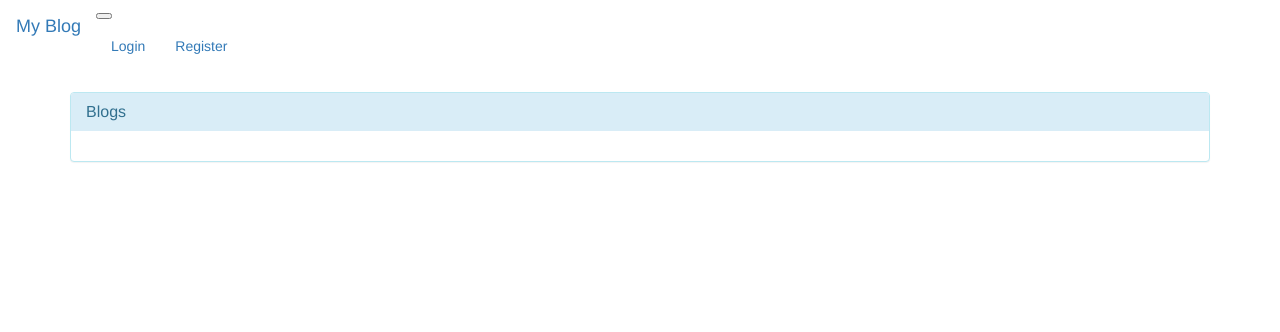
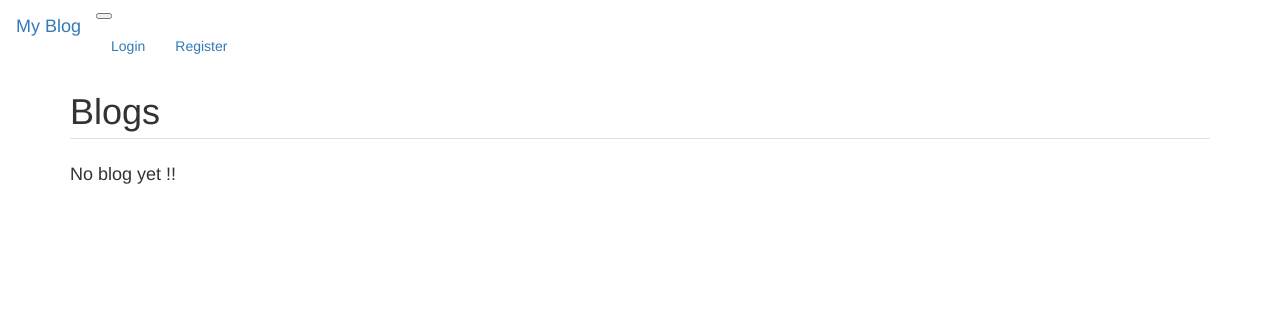
Before and after one commit to lydiah2015/myBlog, a Flask app: page / in a window 1280 px wide. Shown: the top 332 px of the page. Run offline with Flask 2, Linux system fonts and the light colour scheme; some libraries are stand-ins or nearby versions.

Commit message:
created templated for the index view

```diff
--- a/app/templates/index.html
+++ b/app/templates/index.html
@@ -1,33 +1,26 @@
-{% extends './base.html' %}
+{% extends 'base.html' %}
 {% block content %}
     <div class="container">
-        <div class="panel-group">
-            <div class="panel panel-info">
-                <div class="panel-heading  animate">
-                    <h4 class="panel-title">
+        <h1 class="page-header">
             Blogs
-                    </h4>
-                    {% if current_user.is_authenticated %}
-                    <div class="container">
-                        <a class="btn btn-primary" href="">+ Add Blog</a>
-                    </div>
+        </h1>
+        {% if current_user.writer %}
+        <a href="#" class="btn btn-primary">Add blog</a>
         {% endif %}
     </div>
-                <div class="panel-body">
-                    <div class="card-columns">
+    <div class="container">
+        {% if blogs %}
         {% for blog in blogs %}
         <div class="card">
-                            <div class="card-header">
-                                <a href="/blog/{{blog.id}}">
-                                    <h2>{{blog.title}}</h2>
-                                </a>
+            <h5 class="card-header">Blog</h5>
+            <div class="card-body">
+                <h5 class="card-title">{{blog.title}}</h5>
+                <p class="card-text">{{blog.text[:64]}}</p>
+                <a href="#" class="btn btn-primary">See blog</a>
             </div>
-                            <div class="card-body">{{blog.text[:64]}}</div>
         </div>
         {% endfor %}
-                    </div>
-                </div>
-
-            </div>
-        </div>
+        {% else %}
+        <h4>No blog yet !!</h4>
+        {% endif %}
 {% endblock %}
```
Lines whose indentation alone changed are shown as unchanged.
